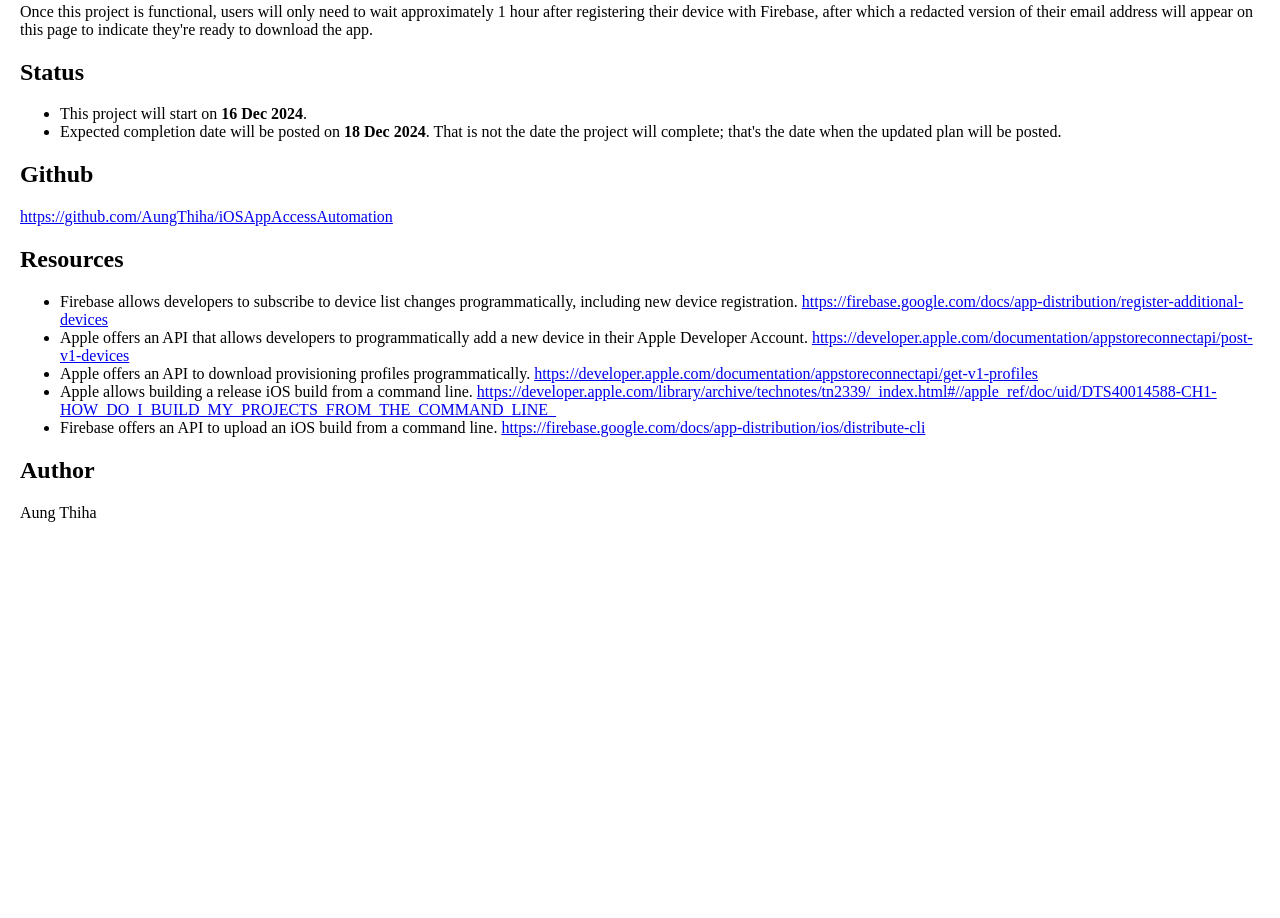
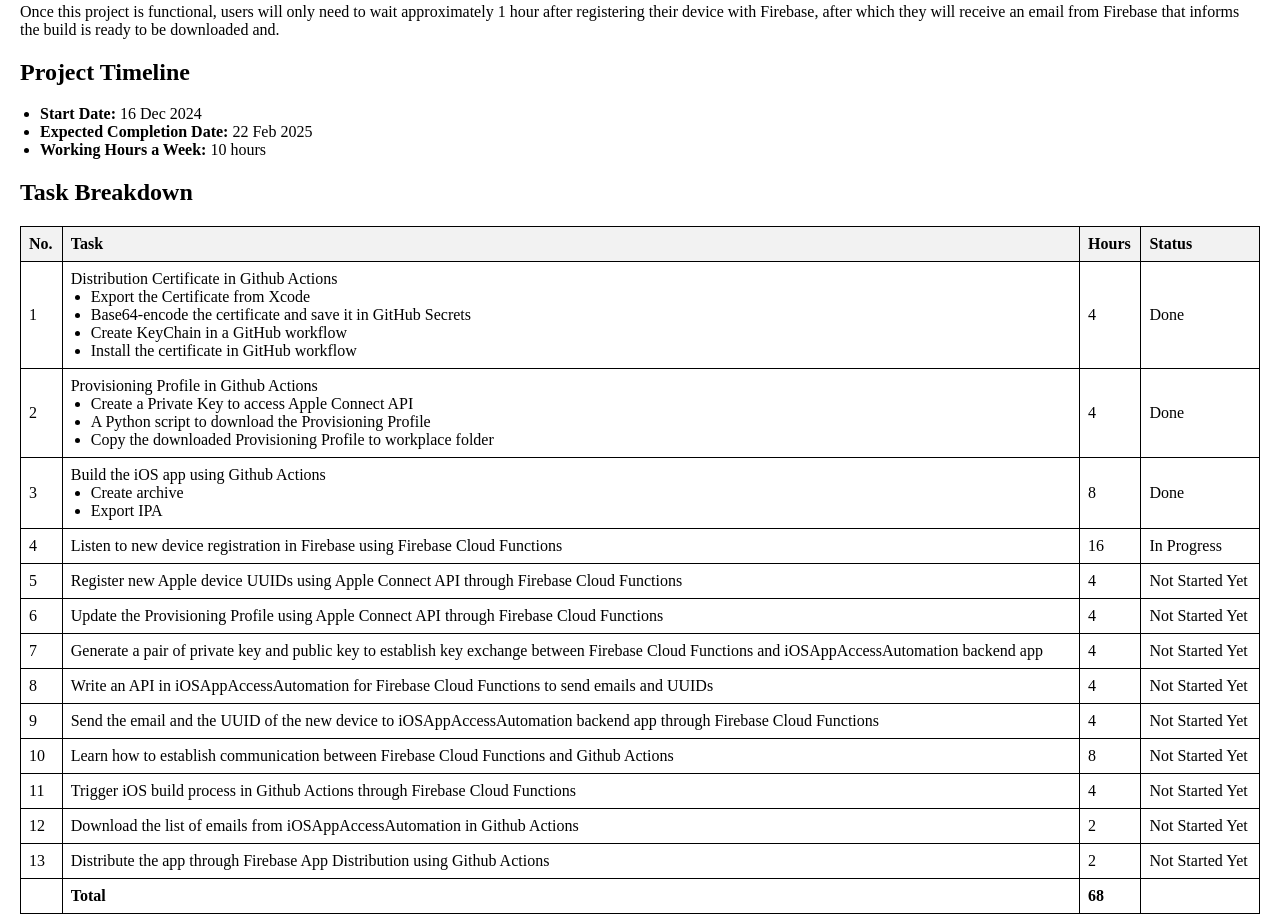
Before and after one commit to AungThiha/iOSAppAccessAutomation, a website: page index.html in a window 1280 px wide. Shown: the part 333-1251 px from the top of the page. Before the commit the page ends 875 px from the top, so only its background shows below. Drawn offline with Linux system fonts and the light colour scheme.

Commit message:
feat: update project timeline

```diff
--- a/index.html
+++ b/index.html
@@ -8,6 +8,25 @@
         body {
             margin: 0 20px;
             padding: 20px 0;
+        }
+        table {
+            width: 100%;
+            border-collapse: collapse;
+            margin-top: 20px;
+        }
+        table, th, td {
+            border: 1px solid black;
+        }
+        th, td {
+            padding: 8px;
+            text-align: left;
+        }
+        th {
+            background-color: #f2f2f2;
+        }
+        ul {
+            margin: 0;
+            padding-left: 20px;
         }
     </style>
 </head>
@@ -27,13 +46,129 @@
 
     <h2>How It Works for Users</h2>
     <p>
-        Once this project is functional, users will only need to wait approximately 1 hour after registering their device with Firebase, after which a redacted version of their email address will appear on this page to indicate they're ready to download the app.
+        Once this project is functional, users will only need to wait approximately 1 hour after registering their device with Firebase, after which they will receive an email from Firebase that informs the build is ready to be downloaded and.
     </p>
-    <h2>Status</h2>
+    <h2>Project Timeline</h2>
     <ul>
-        <li>This project will start on <strong>16 Dec 2024</strong>.</li>
-        <li>Expected completion date will be posted on <strong>18 Dec 2024</strong>. That is not the date the project will complete; that's the date when the updated plan will be posted.</li>
+        <li><strong>Start Date:</strong> 16 Dec 2024</li>
+        <li><strong>Expected Completion Date:</strong> 22 Feb 2025</li>
+        <li><strong>Working Hours a Week:</strong> 10 hours</li>
     </ul>
+    <h2>Task Breakdown</h2>
+    <table>
+    <thead>
+        <tr>
+            <th>No.</th>
+            <th>Task</th>
+            <th>Hours</th>
+            <th>Status</th>
+        </tr>
+    </thead>
+    <tbody>
+        <tr>
+            <td>1</td>
+            <td>Distribution Certificate in Github Actions
+                <ul>
+                    <li>Export the Certificate from Xcode</li>
+                    <li>Base64-encode the certificate and save it in GitHub Secrets</li>
+                    <li>Create KeyChain in a GitHub workflow</li>
+                    <li>Install the certificate in GitHub workflow</li>
+                </ul>
+            </td>
+            <td>4</td>
+            <td>Done</td>
+        </tr>
+        <tr>
+            <td>2</td>
+            <td>Provisioning Profile in Github Actions
+                <ul>
+                    <li>Create a Private Key to access Apple Connect API</li>
+                    <li>A Python script to download the Provisioning Profile</li>
+                    <li>Copy the downloaded Provisioning Profile to workplace folder</li>
+                </ul>
+            </td>
+            <td>4</td>
+            <td>Done</td>
+        </tr>
+        <tr>
+            <td>3</td>
+            <td>Build the iOS app using Github Actions
+                <ul>
+                    <li>Create archive</li>
+                    <li>Export IPA</li>
+                </ul>
+            </td>
+            <td>8</td>
+            <td>Done</td>
+        </tr>
+        <tr>
+            <td>4</td>
+            <td>Listen to new device registration in Firebase using Firebase Cloud Functions</td>
+            <td>16</td>
+            <td>In Progress</td>
+        </tr>
+        <tr>
+            <td>5</td>
+            <td>Register new Apple device UUIDs using Apple Connect API through Firebase Cloud Functions</td>
+            <td>4</td>
+            <td>Not Started Yet</td>
+        </tr>
+        <tr>
+            <td>6</td>
+            <td>Update the Provisioning Profile using Apple Connect API through Firebase Cloud Functions</td>
+            <td>4</td>
+            <td>Not Started Yet</td>
+        </tr>
+        <tr>
+            <td>7</td>
+            <td>Generate a pair of private key and public key to establish key exchange between Firebase Cloud Functions and iOSAppAccessAutomation backend app</td>
+            <td>4</td>
+            <td>Not Started Yet</td>
+        </tr>
+        <tr>
+            <td>8</td>
+            <td>Write an API in iOSAppAccessAutomation for Firebase Cloud Functions to send emails and UUIDs</td>
+            <td>4</td>
+            <td>Not Started Yet</td>
+        </tr>
+        <tr>
+            <td>9</td>
+            <td>Send the email and the UUID of the new device to iOSAppAccessAutomation backend app through Firebase Cloud Functions</td>
+            <td>4</td>
+            <td>Not Started Yet</td>
+        </tr>
+        <tr>
+            <td>10</td>
+            <td>Learn how to establish communication between Firebase Cloud Functions and Github Actions</td>
+            <td>8</td>
+            <td>Not Started Yet</td>
+        </tr>
+        <tr>
+            <td>11</td>
+            <td>Trigger iOS build process in Github Actions through Firebase Cloud Functions</td>
+            <td>4</td>
+            <td>Not Started Yet</td>
+        </tr>
+        <tr>
+            <td>12</td>
+            <td>Download the list of emails from iOSAppAccessAutomation in Github Actions</td>
+            <td>2</td>
+            <td>Not Started Yet</td>
+        </tr>
+        <tr>
+            <td>13</td>
+            <td>Distribute the app through Firebase App Distribution using Github Actions</td>
+            <td>2</td>
+            <td>Not Started Yet</td>
+        </tr>
+        <tr>
+            <td></td>
+            <td><strong>Total</strong></td>
+            <td><strong>68</strong></td>
+            <td></td>
+        </tr>
+    </tbody>
+    </table>
 
     <h2>Github</h2>
     <a href="https://github.com/AungThiha/iOSAppAccessAutomation">https://github.com/AungThiha/iOSAppAccessAutomation</a>
```
Also changed, not shown: README.md.
